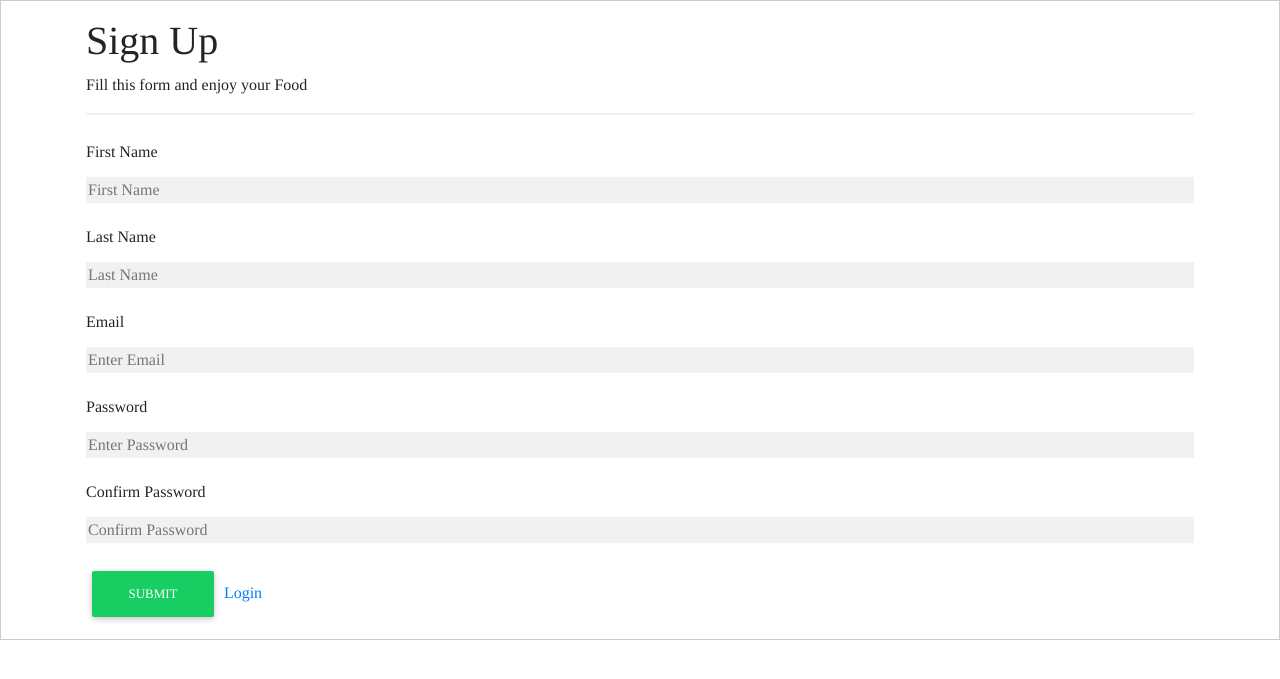
After one commit to aniketshetty550/x23217529_CDOS_Project, a Django app: page /signup/ in a window 1280 px wide. The commit adds this page. Shown: the top 679 px of the page. Run offline with Django 3.2, Linux system fonts and the light colour scheme; some libraries are stand-ins or nearby versions.

Commit message:
thirteenth commit

```diff
--- a/Food_Delivery_App/urls.py
+++ b/Food_Delivery_App/urls.py
@@ -15,9 +15,10 @@ Including another URLconf
 """
 from django.contrib import admin
 from django.urls import path
-from customer.views import Home, About, Order, Contact, Menu, MenuSearch
+from customer.views import Home, About, Order, Contact, Menu, MenuSearch, Login, Signup, Adminlogin
 from django.conf.urls.static import static
 from django.conf import settings
+# from .views import Login, Signup
 
 urlpatterns = [
     path('admin/', admin.site.urls),
@@ -28,7 +29,9 @@ urlpatterns = [
     path('about/', About.as_view(), name='about'),
     path('contact/', Contact.as_view(), name='contact'),
     path('order/', Order.as_view(), name='order'),
-    # path('login/', Login.as_view(), name='login'),
-    # path('signup/', Signup.as_view(), name='signup'),
+    path('login/', Login.as_view(), name='login'),
+    path('signup/', Signup.as_view(), name='signup'),
+    # path('add/', Add.as_view(), name='add'),
+    path('adminlogin/', Adminlogin.as_view(), name='adminlogin'),
 
 ]+static(settings.MEDIA_URL,document_root=settings.MEDIA_ROOT)
--- a/customer/templates/home.html
+++ b/customer/templates/home.html
@@ -55,7 +55,9 @@
   <a class="active" href="{% url 'contact' %}">CONTACT US</a>
   <a href="{% url 'about' %}">ABOUT</a>
   <a href="{% url 'menu' %}">MENU</a>
-  <a href="{% url 'order' %}" class="split">PLACE AN ORDER</a>
+  <!--<a class="active" href="{% url 'login' %}">LOGIN</a>-->
+  <!--<a class="active" href="{% url 'signup' %}">SIGN-UP</a>-->
+  <!--<a href="{% url 'order' %}" class="split">PLACE AN ORDER</a>-->
 </div>
 
 <div class="container mb-5" style="padding-left:400px", >
--- a/customer/templates/order.html
+++ b/customer/templates/order.html
@@ -179,6 +179,7 @@
                         </button>
                       </div>
                       <div class="modal-footer">
+                         <button type="button" class="btn btn-secondary" data-dismiss="modal">Would you like to Make some changes</button>
                         <button type="button" class="btn btn-secondary" data-dismiss="modal">Back</button>
                         <button type="submit" class="btn btn-primary">Place Order</button>
                       </div>
--- /dev/null
+++ b/customer/templates/signup.html
@@ -0,0 +1,104 @@
+{% extends 'base.html' %}
+
+{% block content %}
+
+
+<style>
+
+            body {
+            background-color: white;
+
+             }
+
+            body {font-family: Times, serif;}
+
+            input[type=text], input[type=password] {
+            width: 100%;
+            margin: 5px 0 22px 0;
+            display: inline-block;
+            border: none;
+            background: #f1f1f1;
+            }
+
+            input[type=text]:focus, input[type=password]:focus {
+            background-color: #ddd;
+            outline: none;
+            }
+
+            hr {
+            border: 1px solid #f1f1f1;
+            margin-bottom: 25px;
+            }
+
+            button {
+            background-color: #04AA6D;
+            color: white;
+            margin: 8px 0;
+            border: none;
+            cursor: pointer;
+            width: 11%;
+            opacity: 0.9;
+            }
+
+            button:hover {
+            opacity:1;
+            }
+
+            .container {
+            padding: 16px;
+            }
+
+            .clearfix::after {
+            content: "";
+            clear: both;
+            display: table;
+            }
+
+            @media screen and (max-width: 300px) {
+            .submitbtn {
+            width: 100%;
+            }
+    }
+</style>
+    <body>
+        {% if messages %}
+    <ul class="messagelist">{% for message in messages %}<li>{{ message }}</li>{% endfor %}</ul>
+    {% endif %}
+
+        <form action="{% url 'signup' %}" method="post" style="border:1px solid #ccc">
+        {% csrf_token %}
+            <div class="container">
+            <h1><b>Sign Up</b></h1>
+            <p>Fill this form and enjoy your Food</p>
+            <hr>
+
+        <label for="first_name"><b>First Name</b></label>
+        <input type="text" placeholder="First Name" name="first_name" required>
+
+        <label for="last_name"><b>Last Name</b></label>
+        <input type="text" placeholder="Last Name" name="last_name" required>
+
+        <label for="email"><b>Email</b></label>
+        <input type="text" placeholder="Enter Email" name="email" required>
+
+        <label for="psw"><b>Password</b></label>
+        <input type="password" placeholder="Enter Password" name="password" required>
+
+        <label for="psw-repeat"><b>Confirm Password</b></label>
+        <input type="password" placeholder="Confirm Password" name="password_confirm" required>
+
+            <div class="clearfix">
+                <button type="submit" class="btn btn-success">Submit</button>
+                <a type="button" href="{% url 'login' %}">Login</a>
+          </div>
+
+
+        </form>
+        {% if alert %}
+        <script>
+    alert("You are now successfully registered as a customer");
+    document.location = "/login";
+  </script>
+      {% endif %}
+
+{% endblock content %}
--- a/customer/views.py
+++ b/customer/views.py
@@ -1,12 +1,26 @@
-from django.shortcuts import render
+from django.shortcuts import render, redirect
 from django.views import View
+from django.contrib import messages
 from .models import MenuItem, Category, OrderModel
+from django.contrib.auth import authenticate, login, logout
 from django.db.models import Q
+from django.contrib.auth import login as auth_login
+from django.contrib.auth.models import User
+# from .models import Category, Photo
 # Create your views here.
 
 class Home(View):
     def get(self,request, *args, **kwargs):
         return render(request, 'home.html')
+
+class Adminlogin(View):
+    def get(self,request, *args, **kwargs):
+        return render(request, 'adminlogin.html')
+
+
+class Add(View):
+    def get(self,request, *args, **kwargs):
+        return render(request, 'add.html')
 
 class Menu(View):
     def get(self,request, *args, **kwargs):
@@ -36,21 +50,13 @@ class MenuSearch(View):
 
         return render(request, 'menu.html', context)
 
-# class Lougout(View):
-#     def get(self,request, *args, **kwargs):
-#         return render(request, 'login.html')
+class Lougout(View):
+    def get(self,request, *args, **kwargs):
+        return render(request, 'login.html')
 
 class Contact(View):
     def get(self,request, *args, **kwargs):
         return render(request, 'contact.html')
-
-# class Login(View):
-#     def get(self,request, *args, **kwargs):
-#         return render(request, 'login.html')
-
-# class Signup(View):
-#     def get(self,request, *args, **kwargs):
-#         return render(request, 'signup.html')
 
 class About(View):
     def get(self, request, *args, **kwargs):
@@ -116,3 +122,90 @@ class Order(View):
         }
 
         return render(request, 'order_confirmation.html', context)
+
+class Login(View):
+    def get(self, request, *args, **kwargs):
+        if request.method == 'POST':
+            # Assuming you have a custom user model with first_name, last_name, and password fields
+            email = request.POST.get('email')
+            # first_name = request.POST.get('first_name')
+            # last_name = request.POST.get('last_name')
+            password = request.POST.get('password')
+
+            # Authenticate user
+            # user = authenticate(request, first_name=first_name, last_name=last_name, password=password)
+            user = authenticate(request, username=email, password=password)
+
+            print(user, email, password)
+            if user is None:
+                messages.error(request, "User Credential Invalid.")
+                return render(request, 'login.html')
+            else:
+                auth_login(request,user)
+                # Redirect to the gallery page
+                return redirect('/menu')
+        else:
+            # GET request, render login page
+            return render(request, 'login.html')
+
+class Signup(View):
+    def get(self, request, *args, **kwargs):
+    # messages.success(request,"Account created successfully.")
+            if request.method == 'POST':
+
+                first_name = request.POST.get('first_name')
+                last_name = request.POST.get('last_name')
+                email = request.POST.get('email')
+                password = request.POST.get('password')
+                password_confirm = request.POST.get('password_confirm')
+
+
+                if password != password_confirm:
+                    messages.error(request, "Passwords do not match.")
+                    return redirect('signup')
+
+
+                try:
+                    user = User.objects.create_user(username=email, email=email, password=password, first_name=first_name, last_name=last_name)
+                    user.save()
+                    messages.success(request, "Account created successfully.")
+                    return redirect('login')
+                except Exception as e:
+                    messages.error(request, str(e))
+                    return redirect('signup')
+            else:
+
+                return render(request, 'signup.html')
+
+
+# class Add(View):
+#     def get(self, request, *args, **kwargs):
+
+#         user = request.user
+
+#         categories = user.category_set.all()
+
+#         if request.method == 'POST':
+#             data = request.POST
+#             images = request.FILES.getlist('images')
+
+#             if data['category'] != 'none':
+#                 category = Category.objects.get(id=data['category'])
+#             elif data['category_new'] != '':
+#                 category, created = Category.objects.get_or_create(
+#                     user=user,
+#                     name=data['category_new'])
+#             else:
+#                 category = None
+
+#             for image in images:
+#                 photo = Photo.objects.create(
+#                     category=category,
+#                     description=data['description'],
+#                     image=image,
+#                 )
+
+#             return redirect('menu')
+
+#     context = {'categories': categories}
+#     return render(request, 'add.html', context)
```
Also changed, not shown: Food_Delivery_App/settings.py (+2 -7 lines), customer/templates/login.html (+65 -65 lines), customer/templates/menu.html (+8 -1 lines), customer/templates/singup.html (deleted, +0 -104 lines), customer/models.py (line endings or trailing spaces), db.sqlite3.
